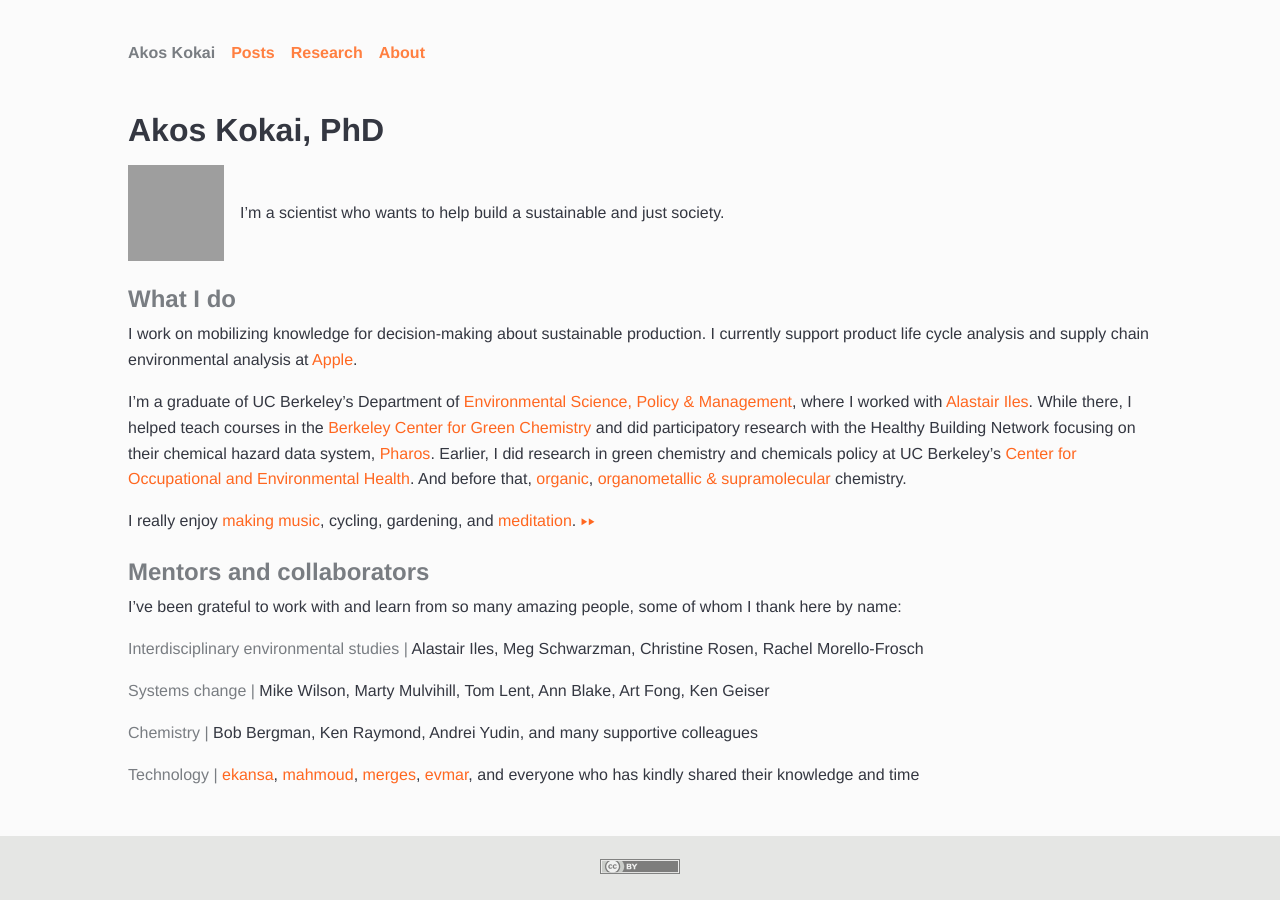
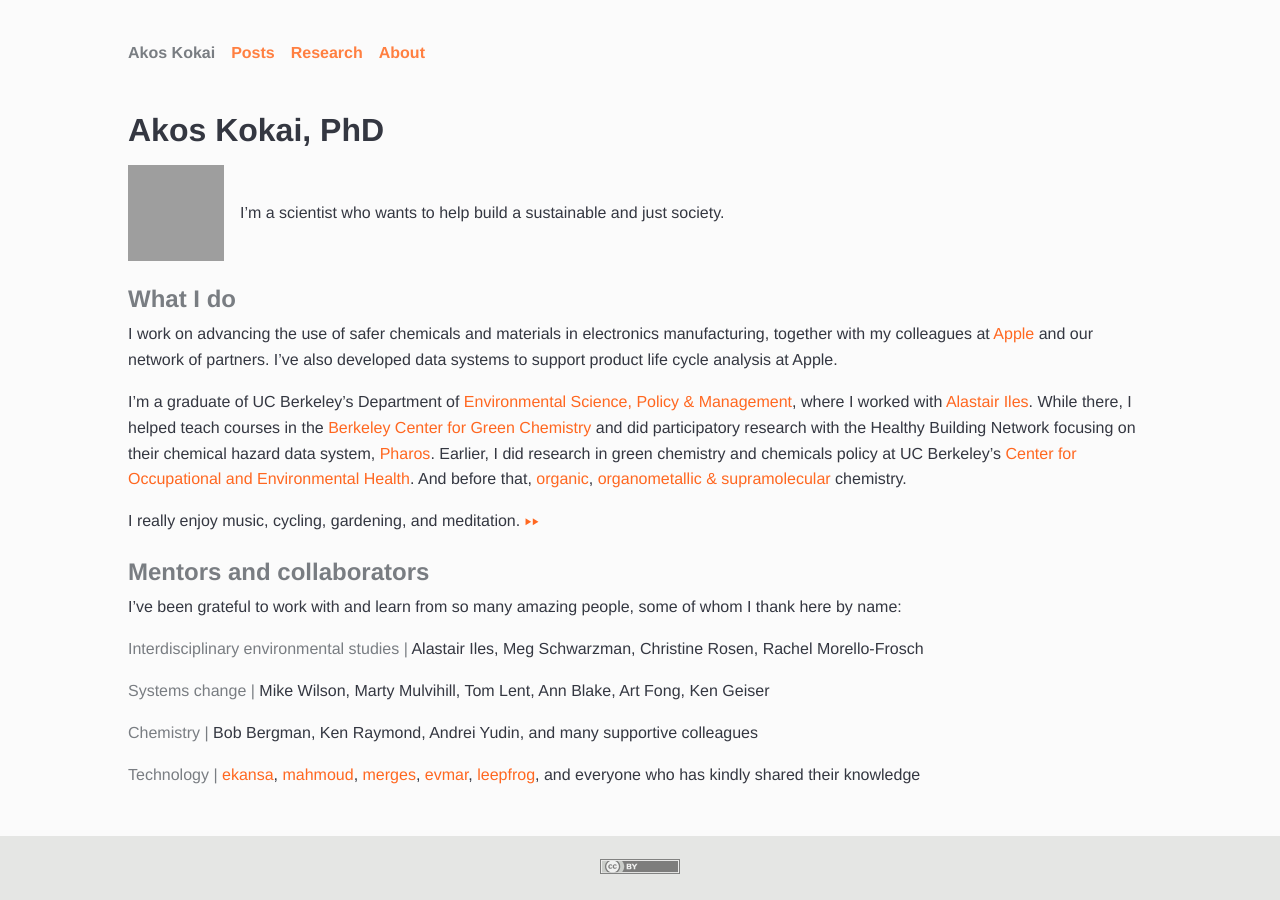
Before and after one commit to akokai/akokai.github.io, a Jekyll site: the page built from about/index.html, in a window 1280 px wide. Built offline with Jekyll 4.4.1, drawn with Linux system fonts in a browser that asks for light colours; grey boxes are pictures that could not be loaded.

Commit message:
2024-08 updates (#1)
* Update research/index.html

* Update about/index.html

```diff
--- a/about/index.html
+++ b/about/index.html
@@ -12,11 +12,11 @@ title: "About"
 
 <h2>What I do</h2>
 
-<p>I work on mobilizing knowledge for decision-making about sustainable production. I currently support product life cycle analysis and supply chain environmental analysis at <a href="https://www.apple.com/environment/">Apple</a>.</p>
+<p>I work on advancing the use of safer chemicals and materials in electronics manufacturing, together with my colleagues at <a href="https://www.apple.com/supply-chain/">Apple</a> and our network of partners. I’ve also developed data systems to support product life cycle analysis at Apple.</p>
 
 <p>I’m a graduate of UC Berkeley’s Department of <a href="https://ourenvironment.berkeley.edu/">Environmental Science, Policy &amp; Management</a>, where I worked with <a href="https://ourenvironment.berkeley.edu/people/alastair-t-iles">Alastair Iles</a>. While there, I helped teach courses in the <a href="https://bcgc.berkeley.edu/">Berkeley Center for Green Chemistry</a> and did participatory research with the Healthy Building Network focusing on their chemical hazard data system, <a href="https://pharosproject.net/">Pharos</a>. Earlier, I did research in green chemistry and chemicals policy at UC Berkeley’s <a href="https://coeh.berkeley.edu">Center for Occupational and Environmental Health</a>. And before that, <a href="https://doi.org/10.1021/jo062401o">organic</a>, <a href="https://doi.org/10.1080/10610278.2015.1122196">organometallic &amp; supramolecular</a> chemistry.</p>
 
-<p>I really enjoy <a href="https://akoskokai.bandcamp.com/">making music</a>, cycling, gardening, and <a href="https://eastbaymeditation.org">meditation</a>. <a href="{{ site.baseurl }}/faq/">▸▸</a></p>
+<p>I really enjoy music, cycling, gardening, and meditation. <a href="{{ site.baseurl }}/faq/">▸▸</a></p>
 
 <h2>Mentors and collaborators</h2>
 <p>I’ve been grateful to work with and learn from so many amazing people, some of whom I thank here by name:</p>
@@ -31,4 +31,4 @@ Mike Wilson, Marty Mulvihill, Tom Lent, Ann Blake, Art Fong, Ken Geiser</p>
 Bob Bergman, Ken Raymond, Andrei Yudin, and many supportive colleagues</p>
 
 <p><span class="gray">Technology | </span>
-<a href="https://github.com/ekansa/">ekansa</a>, <a href="https://github.com/mahmoud/">mahmoud</a>, <a href="https://github.com/merges/">merges</a>, <a href="https://github.com/evmar/">evmar</a>, and everyone who has kindly shared their knowledge and time</p>
+<a href="https://github.com/ekansa/">ekansa</a>, <a href="https://github.com/mahmoud/">mahmoud</a>, <a href="https://github.com/merges/">merges</a>, <a href="https://github.com/evmar/">evmar</a>, <a href="https://github.com/leepfrog">leepfrog</a>, and everyone who has kindly shared their knowledge</p>
--- a/research/index.html
+++ b/research/index.html
@@ -4,7 +4,7 @@ title: "Research"
 
 <h1>Research</h1>
 
-<p>I research issues in science &amp; technology for sustainability, focusing on materials and production systems.</p>
+<p>My graduate research examined issues in science &amp; technology for sustainability, focusing on materials and production systems.</p>
 
 <h2 id="knowledge-systems">Knowledge systems for material sustainability</h2>
 
```
